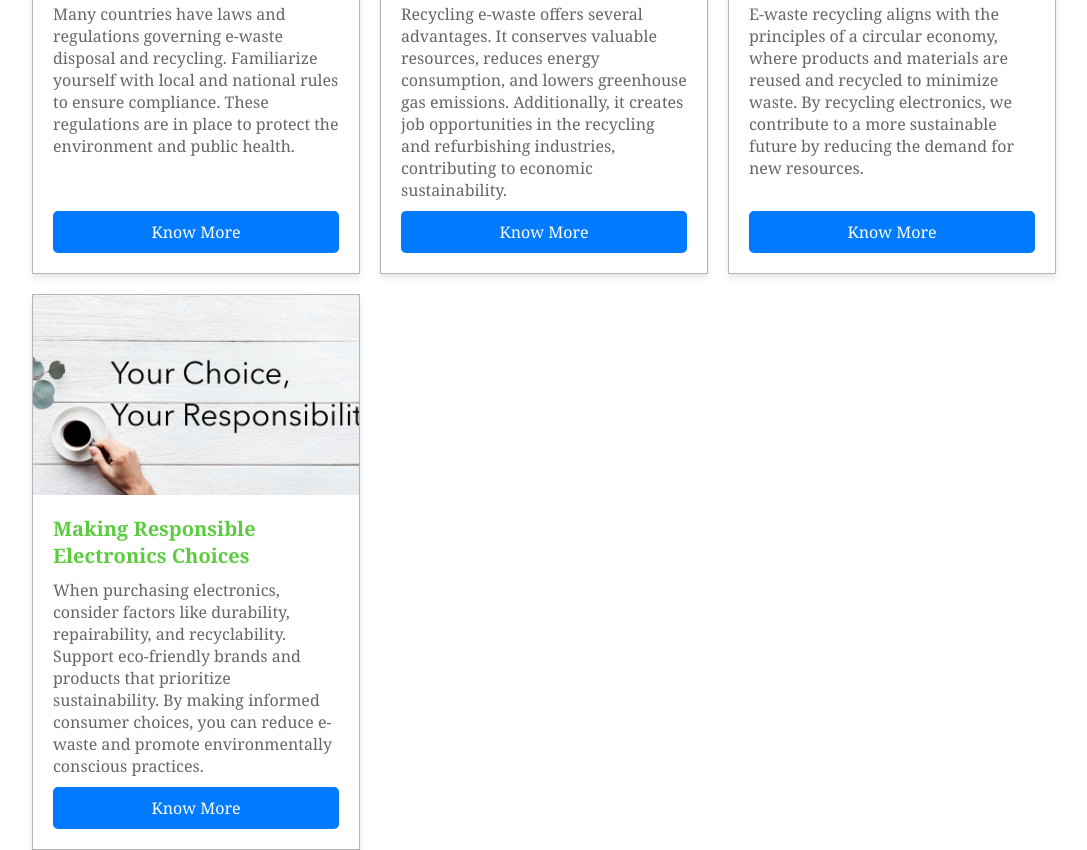
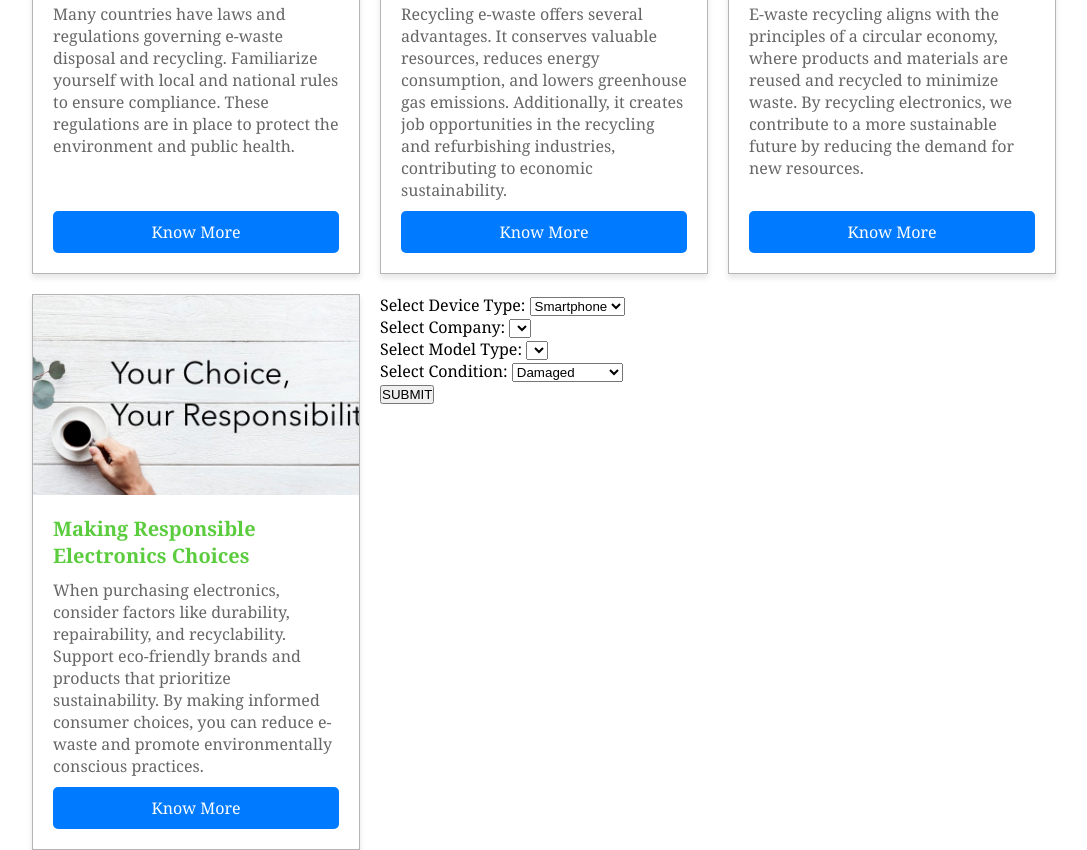
Before and after one commit to Chayandev/educational_cestion, a plain HTML site: page index.html in a window 1280 px wide. Shown: the part 1834-2684 px from the top of the page, without its empty margins (96-1183 px from the left). Drawn offline with Linux system fonts and the light colour scheme.

Commit message:
Update index.html

```diff
--- a/index.html
+++ b/index.html
@@ -141,8 +141,49 @@
                     <a href="#" class="btn btn-primary">Know More</a>
                 </div>
             </div>
+            <div class="check-for-own-e-waste">
+                 <!-- Your form content -->
+            <form class="input-section">
+                <div class="input-group">
+                    <label for="deviceType">Select Device Type:</label>
+                    <select id="deviceType" onchange="updateCompanyOptions()">
+                        <option value="smartphone">Smartphone</option>
+                        <option value="keyboard">Keyboard</option>
+                    </select>
+                </div>
+
+                <div class="input-group">
+                    <label for="company">Select Company:</label>
+                    <select id="company">
+                        <!-- Options will be populated dynamically using JavaScript -->
+                    </select>
+                </div>
+
+                <div class="input-group">
+                    <label for="modelType">Select Model Type:</label>
+                    <select id="modelType">
+                        <!-- Options will be populated dynamically using JavaScript -->
+                    </select>
+
+
+                </div>
+
+                <div class="input-group">
+                    <label for="condition">Select Condition:</label>
+                    <select id="condition">
+                        <option value="damaged">Damaged</option>
+                        <option value="useless">Totally Useless</option>
+                    </select>
+                </div>
+            </form>
+            <button id="generate">SUBMIT</button>
+            </div>
         </div>
     </div>
+    <script src="script.js"></script>
+    <footer>
+
+    </footer>
 </body>
 
 </html>
```
